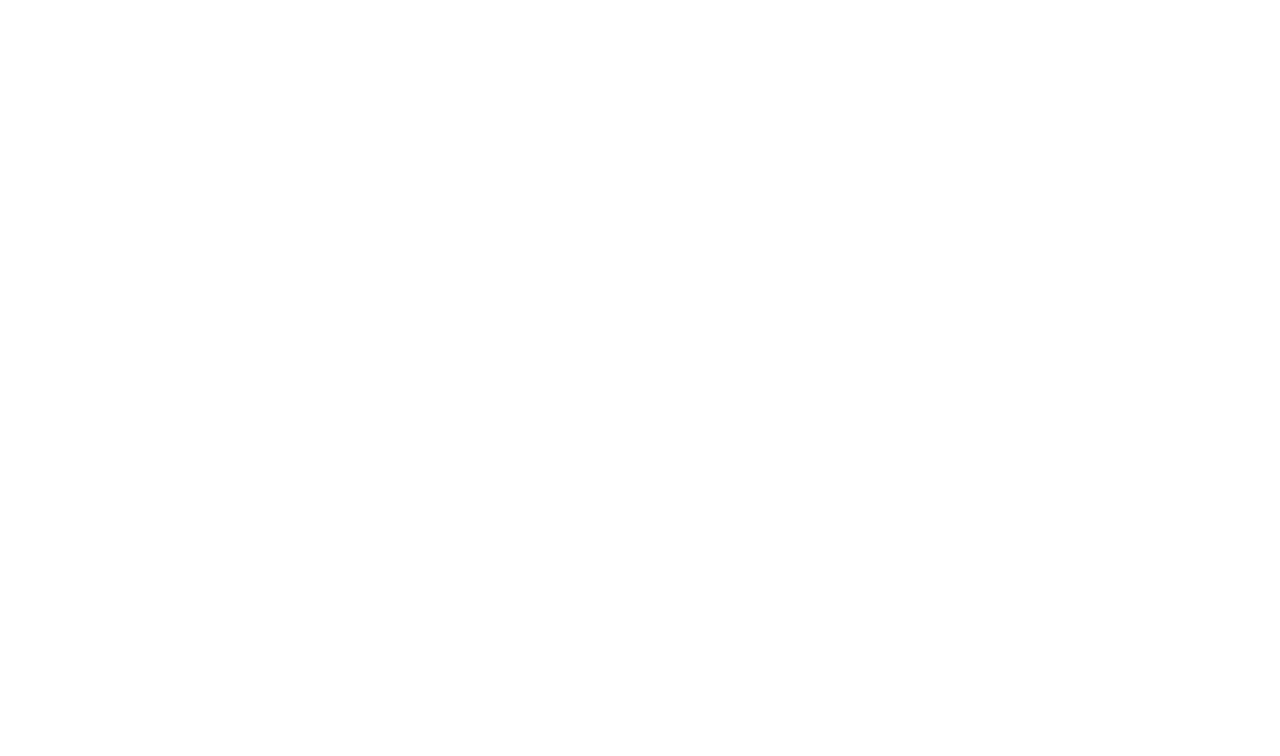
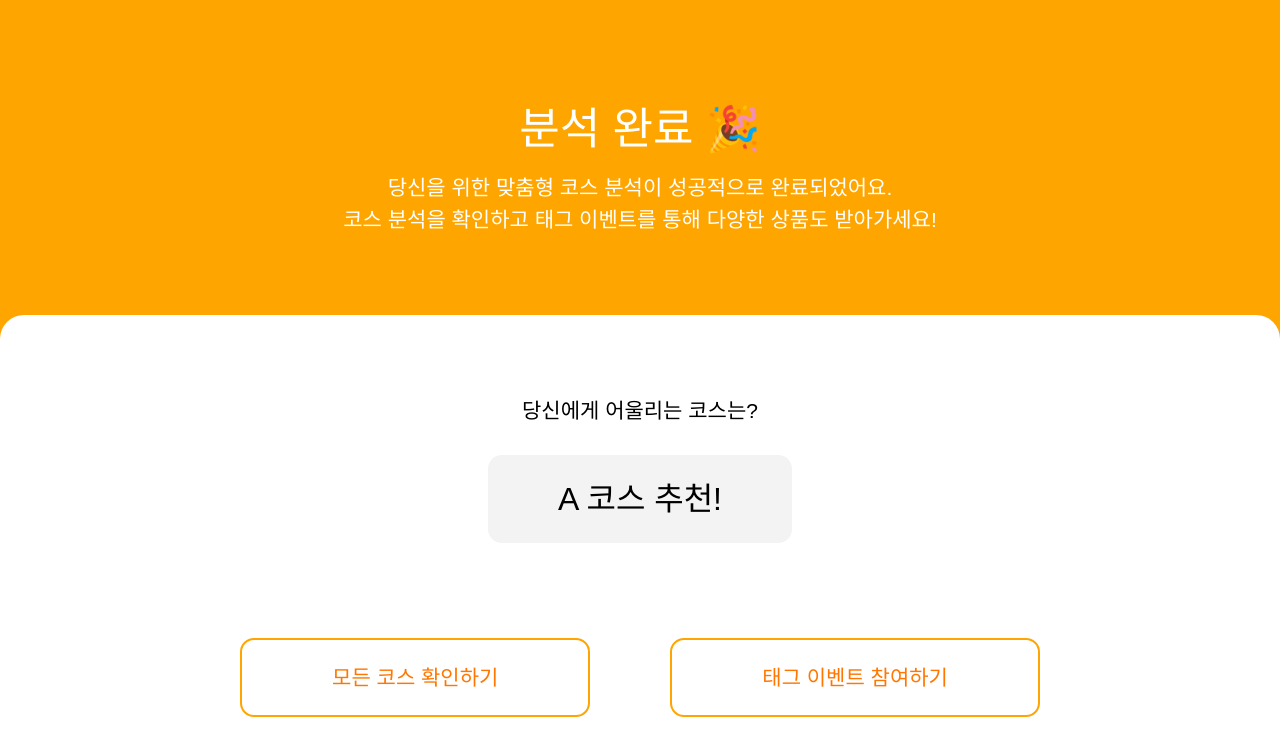
Before and after one commit to mjgwon24/tour-recommend-front, a Next.js app: page /analysisComplete in a window 1280 px wide. Shown: the top 756 px of the page. Built offline with nearby package versions, Linux system fonts and the light colour scheme; a web font is replaced by a local one.

Commit message:
feat: 분석 완료 UI 구현

```diff
--- a/pages/analysisComplete/index.jsx
+++ b/pages/analysisComplete/index.jsx
@@ -1,6 +1,53 @@
+import {useEffect, useState, useRef} from 'react';
+import {router} from 'next/client';
+
+/**
+ * analysis complete Page
+ * @since 2024.11.19
+ * @author 권민지
+ */
 export default function analysisCompletePage() {
-    return(
-        <>
-        </>
-    )
+
+    return (
+        <div
+            className="flex flex-col items-center bg-[#FFA500] h-screen min-w-[76.6875rem] justify-items-center content-center">
+            <div className="w-[76.6875rem]">
+                <div className="flex flex-col items-center gap-20">
+                    <div className="flex flex-col gap-8 w-[76.6875rem] pt-[6rem] items-center">
+                        <div className="flex flex-col gap-[0.625rem]">
+                            <p className="text-center text-[2.75rem] weight-700 text-white">
+                                분석 완료 🎉
+                            </p>
+                            <p className="text-center weight-500 text-white text-[1.3125rem]">
+                                당신을 위한 맞춤형 코스 분석이 성공적으로 완료되었어요.<br/>
+                                코스 분석을 확인하고 태그 이벤트를 통해 다양한 상품도 받아가세요!
+                            </p>
+                        </div>
+                    </div>
+
+                    <div className="flex flex-col items-center gap-[5.9375rem] w-screen bg-white rounded-t-3xl pt-20"
+                         style={{minHeight: 'calc(100vh - 19.6875rem)', minWidth: '76.6875rem'}}>
+                        <div className="flex flex-col gap-7">
+                            <p className="weight-600 text-center text-[1.3125rem]">당신에게 어울리는 코스는?</p>
+
+                            <div className="rounded-[0.875rem] bg-[#F3F3F3] px-[4.375rem] py-[1.25rem]">
+                                <p className="weight-800 text-center text-[2rem]">A 코스 추천!</p>
+                            </div>
+                        </div>
+
+                        <div className="flex gap-20">
+                            <div className="cursor-pointer hover:bg-[#FFEFD2] rounded-[0.875rem] border-[#FFA500] border-2 px-[5.625rem] py-[1.375rem]"
+                                 onClick={() => router.push('/allCourses')}>
+                                <p className="weight-700 text-center text-[1.3125rem] text-[#F70]">모든 코스 확인하기</p>
+                            </div>
+                            <div className="cursor-pointer hover:bg-[#FFEFD2] rounded-[0.875rem] border-[#FFA500] border-2 px-[5.625rem] py-[1.375rem]"
+                                 onClick={() => router.push('/event')}>
+                                <p className="weight-700 text-center text-[1.3125rem] text-[#F70]">태그 이벤트 참여하기</p>
+                            </div>
+                        </div>
+                    </div>
+                </div>
+            </div>
+        </div>
+    );
 }
```
